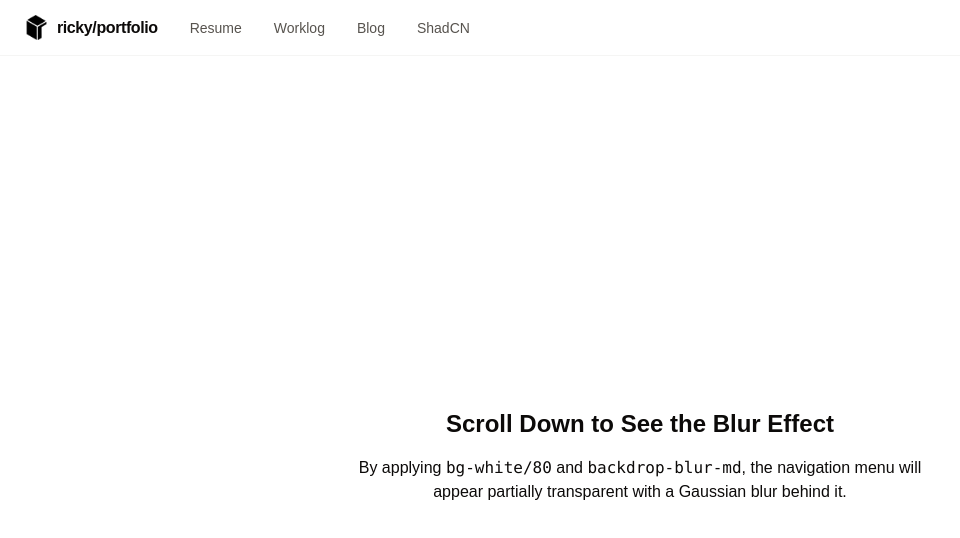
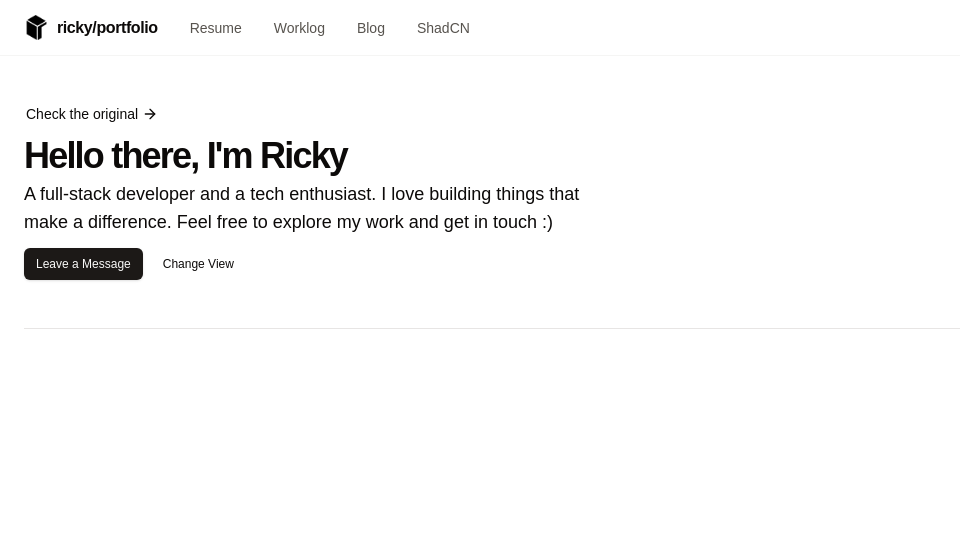
Before and after one commit to igloo-9/nihao-woshiricky, a Next.js app: page / in a window 1280 px wide. Shown: the top 538 px of the page, without its empty margins (0-960 px from the left). Built offline with nearby package versions, Linux system fonts and the light colour scheme.

Commit message:
feat: build a skeleton welcome section

```diff
--- a/app/page.js
+++ b/app/page.js
@@ -1,8 +1,14 @@
-'use client'
-
-import * as React from 'react'
 import Image from 'next/image'
 import Link from 'next/link'
+
+import { Announcement } from '@/components/announcement'
+import {
+  PageActions,
+  PageHeader,
+  PageHeaderDescription,
+  PageHeaderHeading,
+} from '@/components/page-header'
+import { Button } from '@/components/ui/button'
 
 const navItemsStyle = 'text-stone-600 text-sm'
 
@@ -47,21 +53,25 @@ export default function Home() {
       </nav>
 
       {/* main */}
-      <main className="pt-14">
-        <section className="min-h-screen bg-stone/80 flex flex-col items-center justify-center">
-          <h1 className="text-2xl font-semibold mb-4">
-            Scroll Down to See the Blur Effect
-          </h1>
-          <p className="max-w-xl text-center">
-            By applying <code>bg-white/80</code> and{' '}
-            <code>backdrop-blur-md</code>, the navigation menu will appear
-            partially transparent with a Gaussian blur behind it.
-          </p>
-        </section>
-        <section className="min-h-screen bg-gray-100 flex items-center justify-center">
-          <p className="text-xl">Keep scrolling...</p>
-        </section>
-      </main>
+      <div className="pt-14 ml-6">
+        <PageHeader>
+          <Announcement />
+          <PageHeaderHeading>Hello there, I'm Ricky</PageHeaderHeading>
+          <PageHeaderDescription>
+            A full-stack developer and a tech enthusiast. I love building things
+            that make a difference. Feel free to explore my work and get in
+            touch :)
+          </PageHeaderDescription>
+          <PageActions>
+            <Button asChild size="sm">
+              <Link href="/">Leave a Message</Link>
+            </Button>
+            <Button asChild size="sm" variant="ghost">
+              <Link href="/">Change View</Link>
+            </Button>
+          </PageActions>
+        </PageHeader>
+      </div>
     </>
   )
 }
--- /dev/null
+++ b/components/announcement.jsx
@@ -0,0 +1,18 @@
+import Link from 'next/link'
+import { ArrowRight } from 'lucide-react'
+
+export function Announcement() {
+  return (
+    <Link
+      href="https://ui.shadcn.com/"
+      target="_blank"
+      rel="noopener noreferrer"
+      className="group mb-2 inline-flex items-center px-0.5 text-sm font-medium"
+    >
+      <span className="underline-offset-4 group-hover:underline">
+        Check the original
+      </span>
+      <ArrowRight className="ml-1 h-4 w-4" />
+    </Link>
+  )
+}
--- /dev/null
+++ b/components/page-header.jsx
@@ -0,0 +1,51 @@
+import { cn } from '@/lib/utils'
+
+function PageHeader({ className, children, ...props }) {
+  return (
+    <section className={cn('border-grid border-b', className)} {...props}>
+      <div className="container-wrapper">
+        <div className="container flex flex-col items-start gap-1 py-8 md:py-10 lg:py-12">
+          {children}
+        </div>
+      </div>
+    </section>
+  )
+}
+
+function PageHeaderHeading({ className, ...props }) {
+  return (
+    <h1
+      className={cn(
+        'text-3xl font-bold leading-tight tracking-tighter md:text-4xl lg:leading-[1.1]',
+        className,
+      )}
+      {...props}
+    />
+  )
+}
+
+function PageHeaderDescription({ className, ...props }) {
+  return (
+    <p
+      className={cn(
+        'max-w-2xl text-balance text-lg font-light text-foreground',
+        className,
+      )}
+      {...props}
+    />
+  )
+}
+
+function PageActions({ className, ...props }) {
+  return (
+    <div
+      className={cn(
+        'flex w-full items-center justify-start gap-2 pt-2',
+        className,
+      )}
+      {...props}
+    />
+  )
+}
+
+export { PageActions, PageHeader, PageHeaderDescription, PageHeaderHeading }
```
